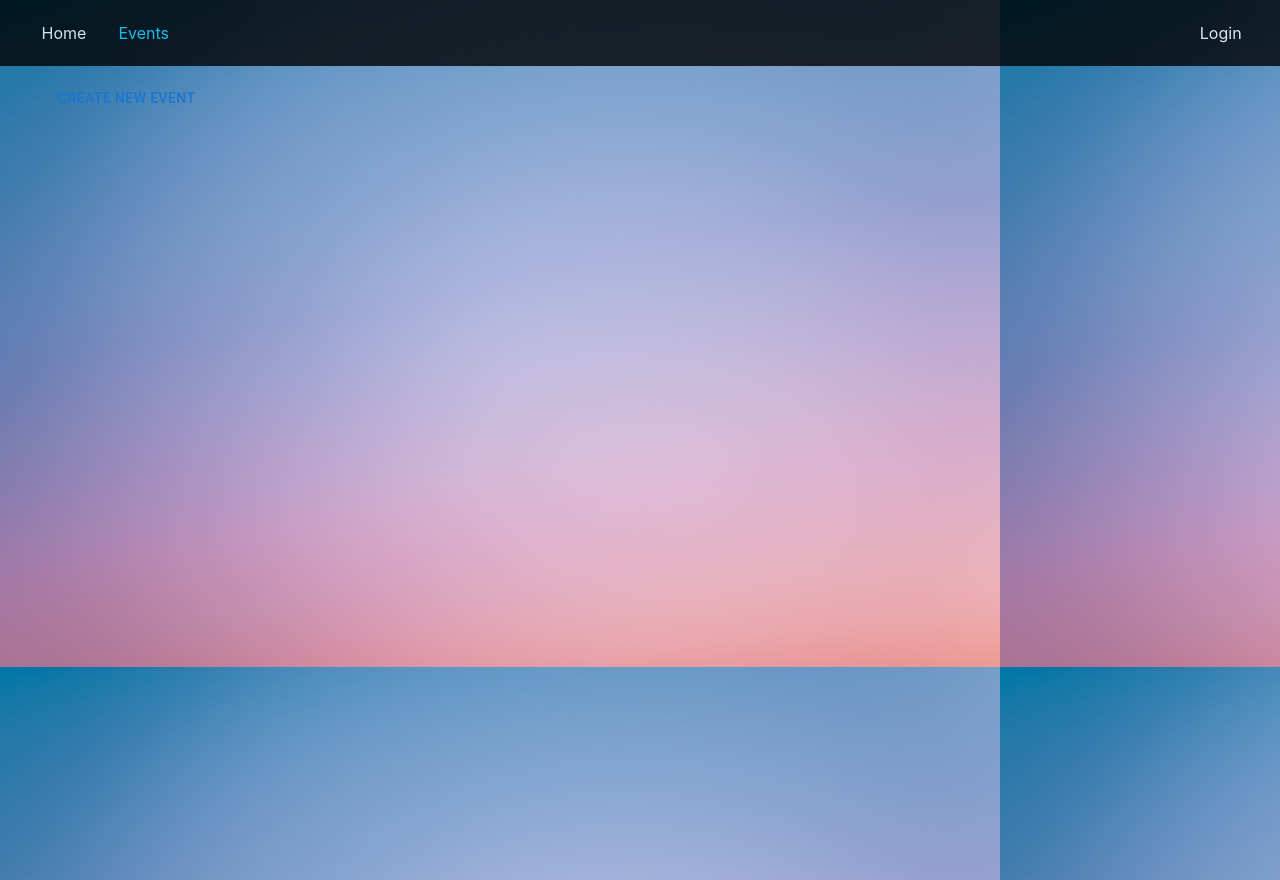
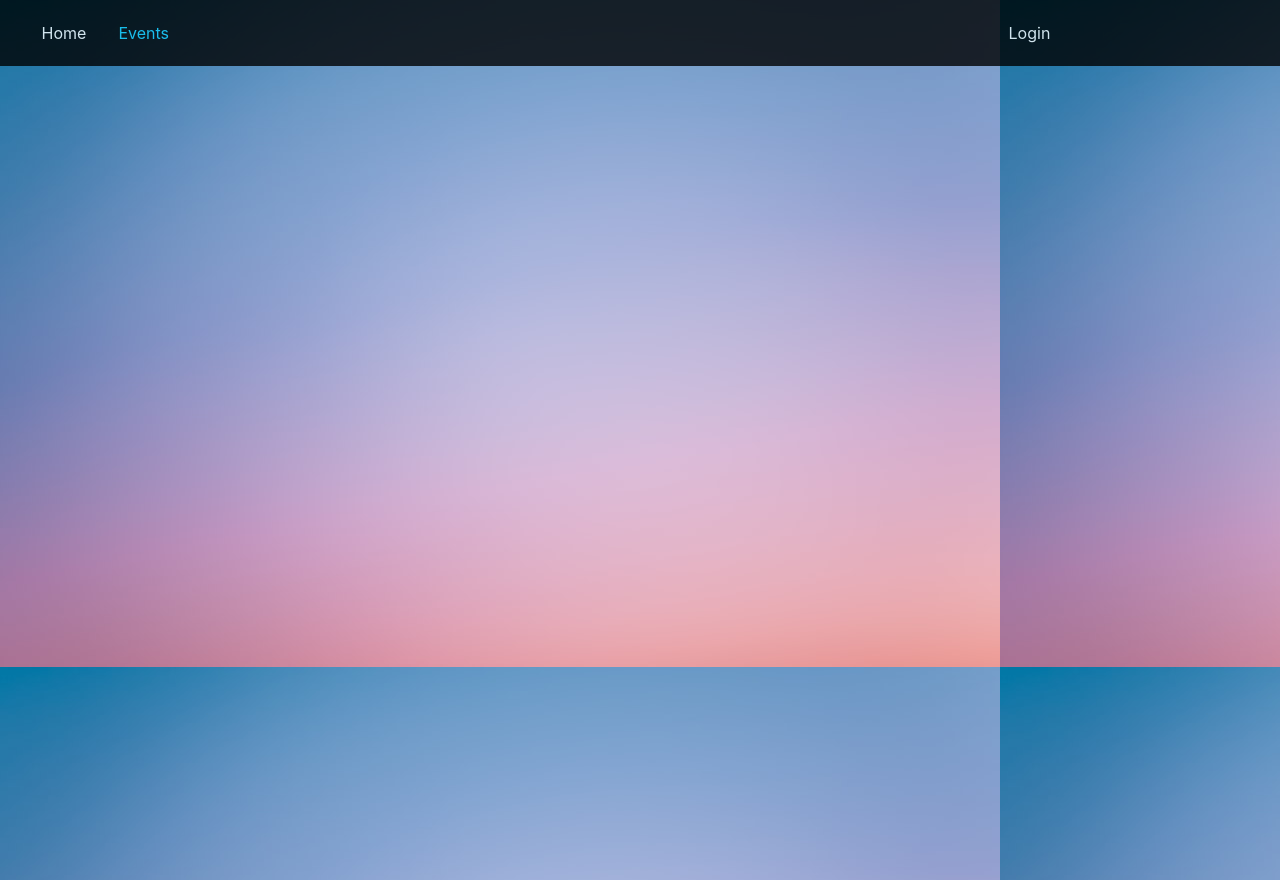
Before and after one commit to Jasonye14/hack-for-change, a React (Create React App) app in the folder web/: page /events in a window 1280 px wide. Built offline with nearby package versions, Linux system fonts and the light colour scheme; no server answers; the database is empty.

Commit message:
Moved NewEventForm into navbar

```diff
--- a/web/src/components/Navbar/index.js
+++ b/web/src/components/Navbar/index.js
@@ -4,14 +4,13 @@ import {
     NavLink,
     Bars,
     NavMenu,
-    NavBtnLink
 } from './NavbarElement';
 
-// Material UI
-
-//Assets
+import NewEventForm from '../NewEventForm';
 
 const Navbar = () => {
+
+
   return (
     <>
       <Nav>
@@ -20,6 +19,8 @@ const Navbar = () => {
           <NavLink to='/'>Home</NavLink>
           <NavLink to='/events'>Events</NavLink>
           <NavLink to='/login' style={{marginLeft: "auto", marginRight: "3rem",}}>Login</NavLink>
+
+          <NewEventForm></NewEventForm>
           {/* <Avatar
             alt="Remy Sharp"
             src={blank_prof}
--- a/web/src/components/NewEventForm/index.js
+++ b/web/src/components/NewEventForm/index.js
@@ -69,7 +69,7 @@ function NewEventForm() {
 
   return (
     <div>
-      <Button onClick={handleOpen}>Create New Event</Button>
+      <Button onClick={handleOpen} variant="contained" size='large' sx={{backgroundColor: "transparent !important", color: "black"}}>Create New Event</Button>
       <Modal
         open={open}
         onClose={handleClose}
--- a/web/src/pages/events.js
+++ b/web/src/pages/events.js
@@ -64,7 +64,6 @@ const Events = () => {
 
   return (
     <div style={{ display: "flex", alignContent: "flex-start", minHeight: "100vh", padding: "80px 0px 0px 50px", flexWrap: "wrap", backgroundImage: "url(" + background + ")"}}>
-      <NewEventForm></NewEventForm>
       {/* {createCard(oceanCleanUp, "Host", "Ocean Cleanup", "Saving Ocean", "California", "11am March 13", "Post date")}
       {createCard(background)}
       {createCard()} */}
```
Also changed, not shown: web/src/App.js (+6 -5 lines).
